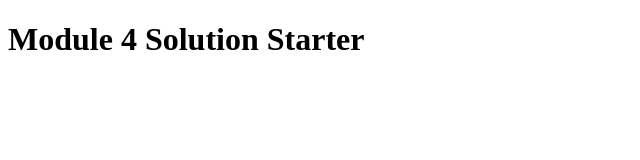
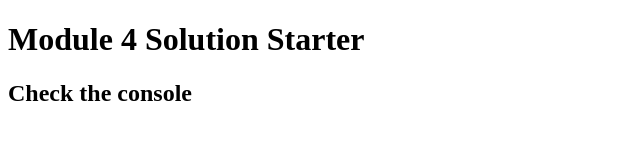
Before and after one commit to CarlosAle2002/CarlosAle2002.github.io, a plain HTML site: page mod4_solution/index.html in a window 1280 px wide. Shown: the whole page, without its empty margins (0-640 px from the left). Drawn offline with Linux system fonts and the light colour scheme.

Commit message:
Agregando comentario a la pantalla principal

```diff
--- a/mod4_solution/index.html
+++ b/mod4_solution/index.html
@@ -9,5 +9,6 @@
 </head>
 <body>
   <h1>Module 4 Solution Starter</h1>
+  <h2>Check the console</h2>
 </body>
 </html>
```
